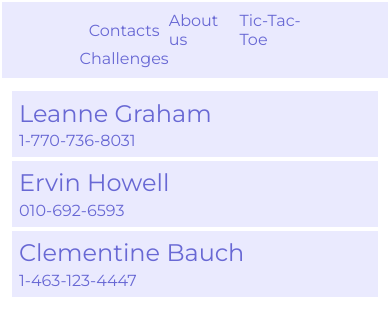
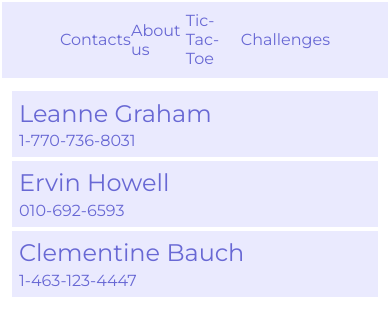
Before and after one commit to cho0op/users-list, a React (Create React App) app: page / in a window 390 px wide. Shown: the top 336 px of the page. Built offline with nearby package versions, Linux system fonts and the light colour scheme.

Commit message:
refactor: delete comments & change header styles

```diff
--- a/src/components/common/header/Header.module.css
+++ b/src/components/common/header/Header.module.css
@@ -1,8 +1,8 @@
 .rect {
     display: grid;
-    padding: 1% 35%;
+    padding: 1% 25%;
     margin: 0.4%;
-    grid-template-columns: repeat(3, 1fr);
+    grid-template-columns: repeat(4, 1fr);
     justify-items: center;
     align-items: center;
     background: #eaeafe;
@@ -10,6 +10,6 @@
 
 @media (max-width:1000px) {
     .rect {
-        padding: 2.5% 20%;
+        padding: 2.5% 15%;
     }
 }
--- a/src/index.js
+++ b/src/index.js
@@ -11,7 +11,4 @@ root.render(
   </React.StrictMode>
 );
 
-// If you want to start measuring performance in your app, pass a function
-// to log results (for example: reportWebVitals(console.log))
-// or send to an analytics endpoint. Learn more: https://bit.ly/CRA-vitals
 reportWebVitals();
```
